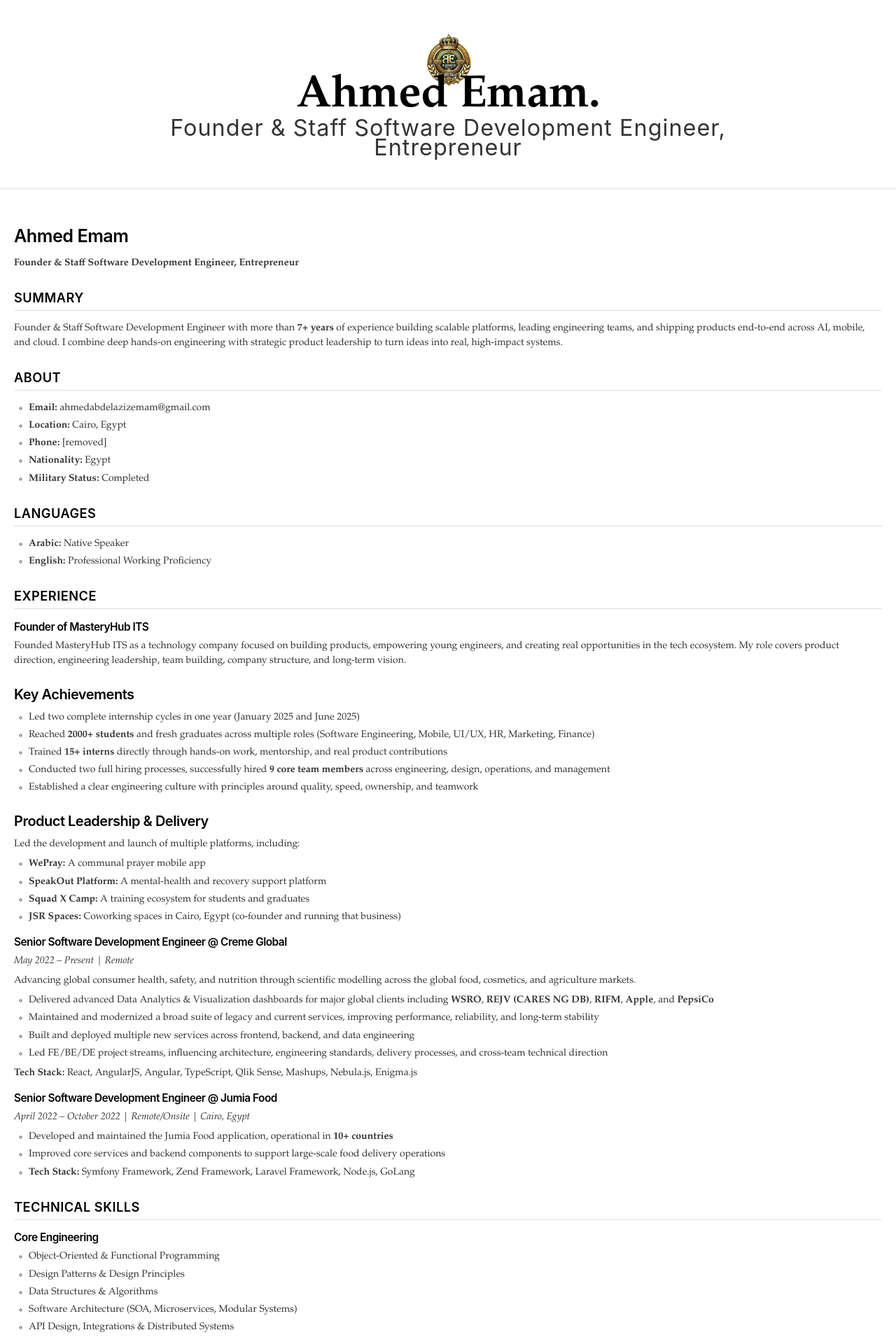
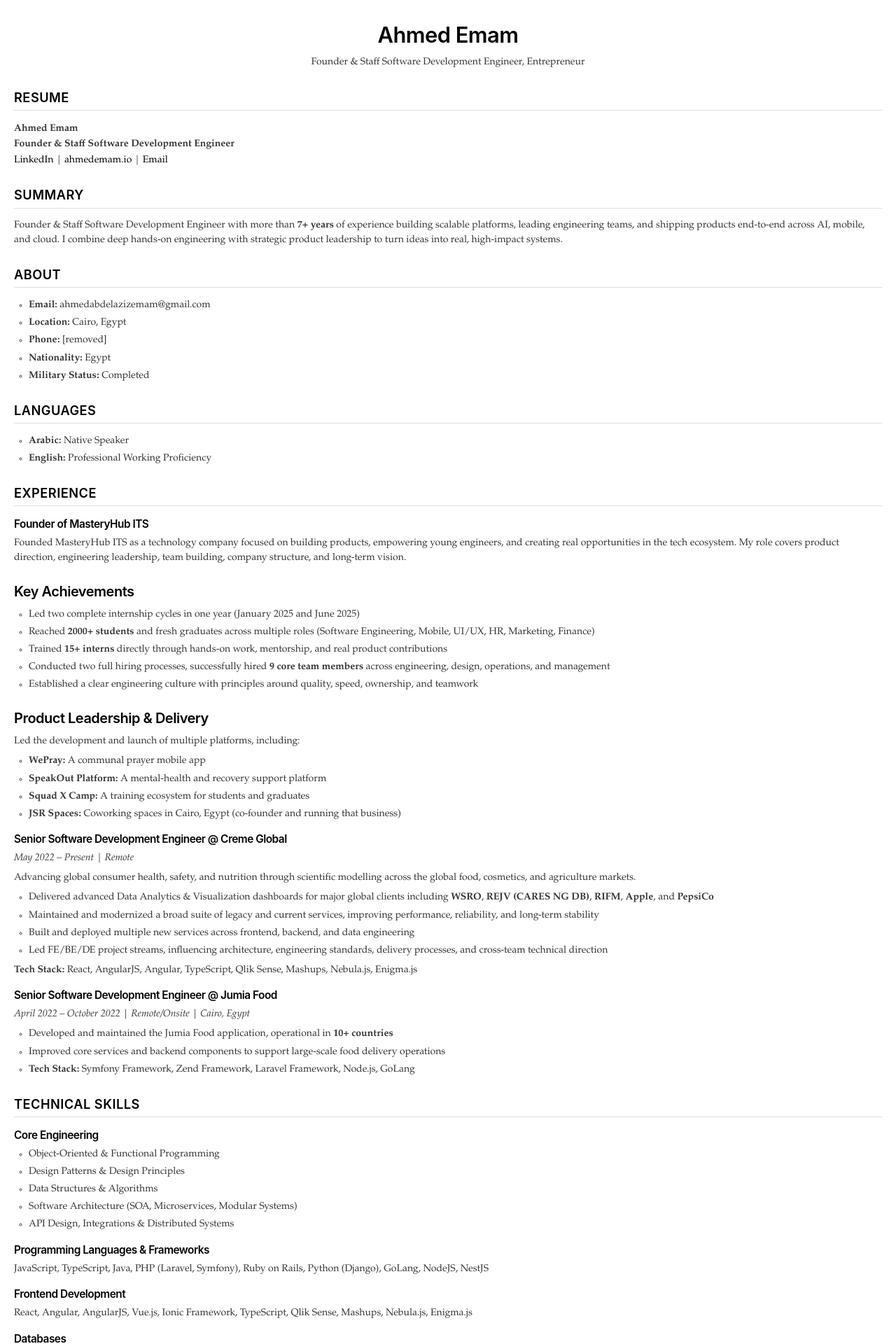
Before and after one commit to ahmedemam/ahmedemam.github.io, a Jekyll site: the page built from index.html, in a window 1280 px wide. Shown: the top 1920 px of the page at 70% size. Built offline with Jekyll 4.4.1, drawn with Linux system fonts in a browser that asks for light colours; some of the changed text lies outside the part shown.

Commit message:
Fix resume layout to match design
- Add centered name header with title below
- Add Resume section header with contact links
- Hide default masthead
- Match the resume document structure from design

```diff
--- a/assets/css/style.scss
+++ b/assets/css/style.scss
@@ -250,36 +250,59 @@ hr {
   }
 }
 
-/* Resume-style header */
-.masthead {
-  margin-bottom: 1.5em;
-  padding: 1em 0;
-  border-bottom: 1px solid #ddd;
+/* Resume header - centered name and title */
+.resume-header {
+  text-align: center;
+  margin: 0 0 2em 0;
+  padding: 0;
 
-  .masthead-title {
-    text-align: center;
+  h1 {
+    font-size: 2.2em;
+    font-weight: 600;
+    margin: 0 0 0.3em 0;
+    padding: 0;
+  }
+
+  .resume-title {
+    font-size: 1em;
+    font-weight: normal;
     margin: 0;
+    padding: 0;
+    color: $text-color;
+  }
+}
 
-    img {
-      display: block;
-      margin: 0 auto 0.5em;
-      width: 80px;
-      height: 80px;
-    }
+.resume-section-header {
+  margin: 0 0 1.5em 0;
+  padding: 0;
+
+  h2 {
+    font-size: 1.3em;
+    text-transform: uppercase;
+    letter-spacing: 0.5px;
+    border-bottom: 1px solid #ddd;
+    padding-bottom: 0.3em;
+    margin: 0 0 0.8em 0;
+  }
+
+  .resume-meta {
+    margin: 0.5em 0;
+    line-height: 1.6;
 
     a {
-      font-size: 1.8em;
-      font-weight: 600;
+      color: $link-color;
       text-decoration: none;
-    }
 
-    small {
-      display: block;
-      font-size: 0.9em;
-      margin-top: 0.3em;
-      font-weight: normal;
+      &:hover {
+        text-decoration: underline;
+      }
     }
   }
+}
+
+/* Hide default masthead */
+.masthead {
+  display: none;
 }
 
 /* Tight spacing for all sections */
--- a/index.html
+++ b/index.html
@@ -2,9 +2,20 @@
 layout: default
 title: "Ahmed Emam."
 ---
-<div class="introduction">
+<div class="resume-header">
   <h1>Ahmed Emam</h1>
-  <p><strong>Founder & Staff Software Development Engineer, Entrepreneur</strong></p>
+  <p class="resume-title">Founder & Staff Software Development Engineer, Entrepreneur</p>
+</div>
+
+<div class="resume-section-header">
+  <h2>Resume</h2>
+  <p class="resume-meta">
+    <strong>Ahmed Emam</strong><br>
+    <strong>Founder & Staff Software Development Engineer</strong><br>
+    <a href="https://www.linkedin.com/in/ahmedemam11/">LinkedIn</a> |
+    <a href="https://ahmedemam.github.io">ahmedemam.io</a> |
+    <a href="mailto:ahmedabdelazizemam@gmail.com">Email</a>
+  </p>
 </div>
 
 <h2>SUMMARY</h2>
@@ -115,10 +126,3 @@ title: "Ahmed Emam."
   </li>
 {% endfor %}
 </ul>
-
-<h2>CONTACT</h2>
-<p>
-  <a href="https://www.linkedin.com/in/ahmedemam11/">LinkedIn</a> |
-  <a href="https://ahmedemam.github.io">ahmedemam.io</a> |
-  <a href="mailto:ahmedabdelazizemam@gmail.com">Email</a>
-</p>
```
